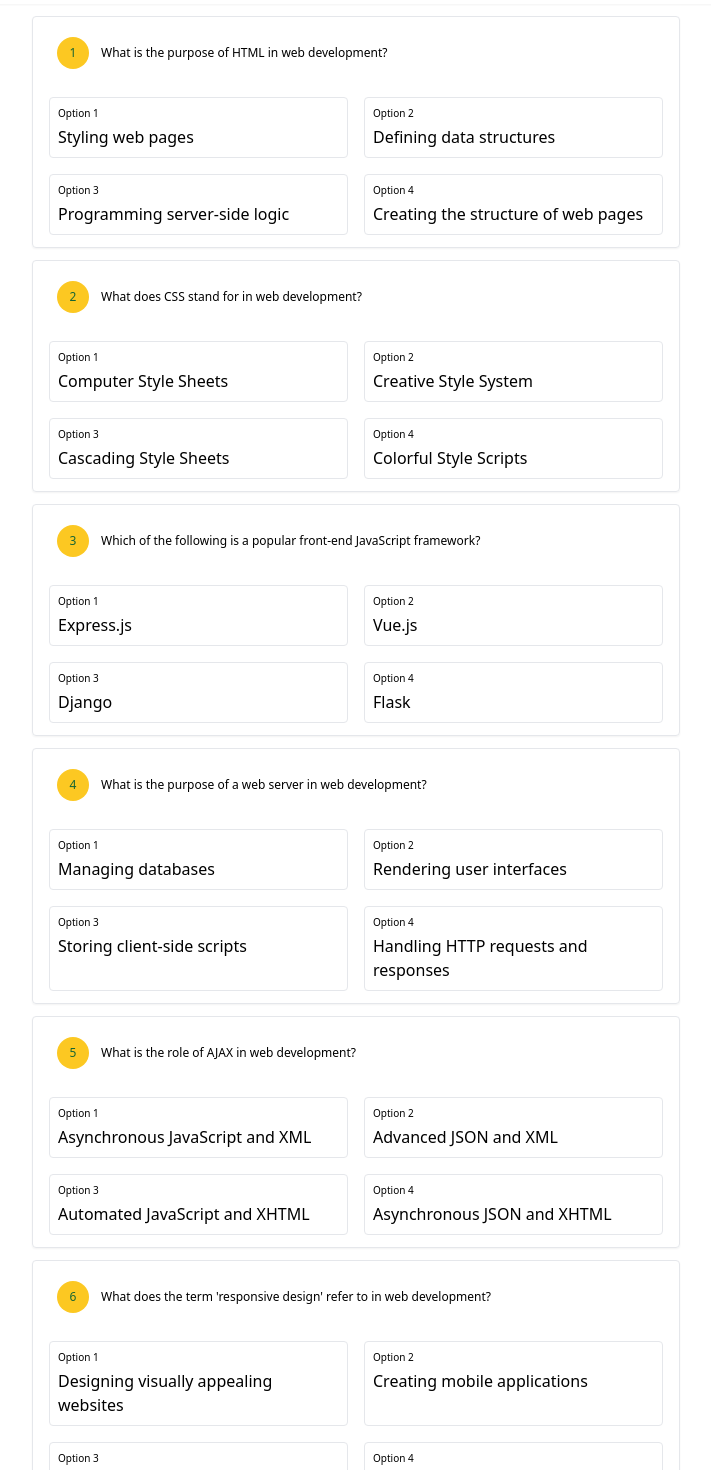
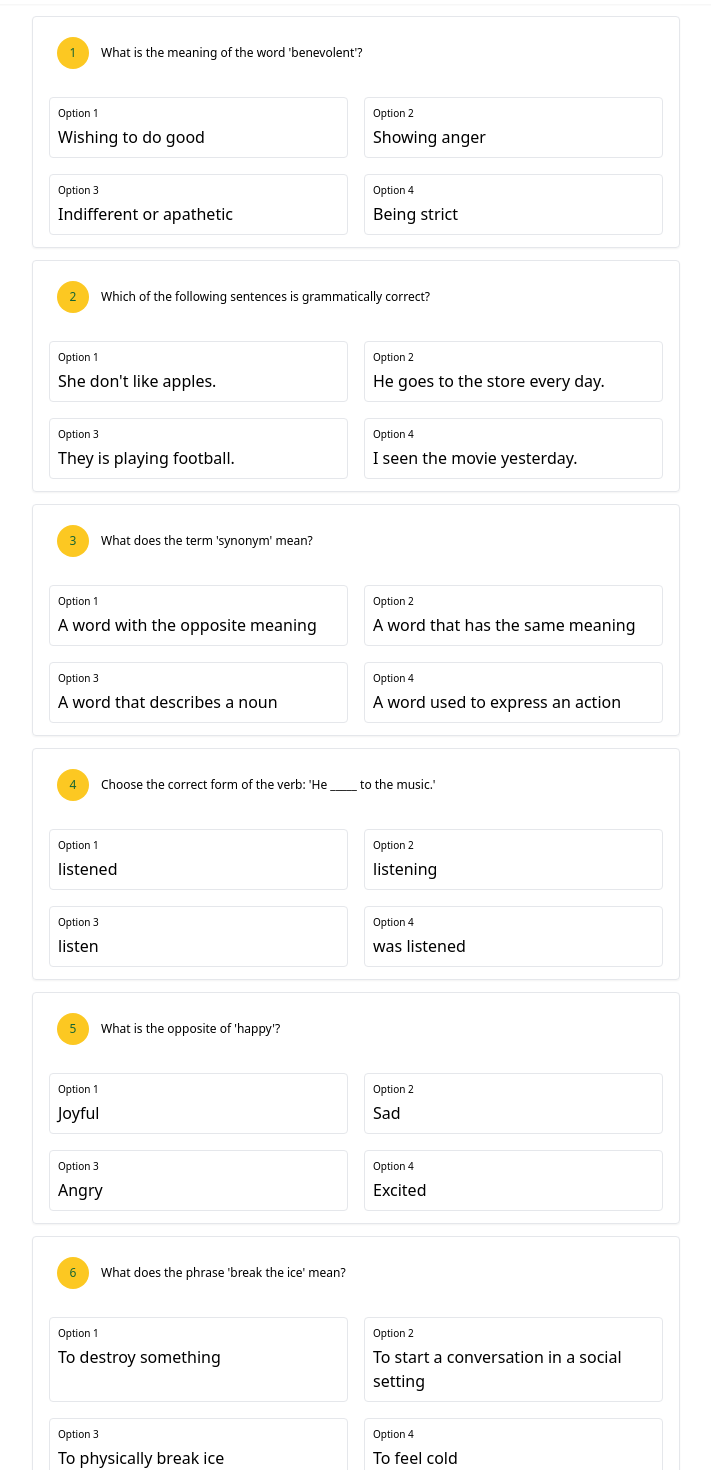
Before and after one commit to PRAVEEN-PR-2004/Quizz-app, a React (Vite) app: page /quiz in a window 1280 px wide. Shown: the part 60-1530 px from the top of the page, without its empty margins (140-851 px from the left). Built offline with nearby package versions, Linux system fonts and the light colour scheme.

Commit message:
change questions

```diff
--- a/public/quiz.json
+++ b/public/quiz.json
@@ -1,69 +1,64 @@
 [
   {
     "id": 1,
-    "question": "What is the purpose of HTML in web development?",
+    "question": "What is the meaning of the word 'benevolent'?",
     "options": [
-      "Styling web pages",
-      "Defining data structures",
-      "Programming server-side logic",
-      "Creating the structure of web pages"
+      "Wishing to do good",
+      "Showing anger",
+      "Indifferent or apathetic",
+      "Being strict"
     ],
-    "answer": "Creating the structure of web pages",
-    "description": "HTML (Hypertext Markup Language) is the standard markup language for creating the structure of web pages. It defines the elements and their arrangement, allowing browsers to interpret and display content on the internet."
+    "answer": "Wishing to do good",
+    "description": "The word 'benevolent' describes someone who is kind and willing to help others."
   },
   {
     "id": 2,
-    "question": "What does CSS stand for in web development?",
+    "question": "Which of the following sentences is grammatically correct?",
     "options": [
-      "Computer Style Sheets",
-      "Creative Style System",
-      "Cascading Style Sheets",
-      "Colorful Style Scripts"
+      "She don't like apples.",
+      "He goes to the store every day.",
+      "They is playing football.",
+      "I seen the movie yesterday."
     ],
-    "answer": "Cascading Style Sheets",
-    "description": "CSS (Cascading Style Sheets) is a style sheet language used for describing the look and formatting of a document written in HTML. It controls the presentation, layout, and design of web pages, including aspects such as colors, fonts, and spacing."
+    "answer": "He goes to the store every day.",
+    "description": "This sentence is correct because it uses the proper subject-verb agreement."
   },
   {
     "id": 3,
-    "question": "Which of the following is a popular front-end JavaScript framework?",
-    "options": ["Express.js", "Vue.js", "Django", "Flask"],
-    "answer": "Vue.js",
-    "description": "Vue.js is a progressive JavaScript framework used for building user interfaces. It is commonly used on the front end to create dynamic and reactive web applications. Vue.js is known for its simplicity and flexibility."
+    "question": "What does the term 'synonym' mean?",
+    "options": [
+      "A word with the opposite meaning",
+      "A word that has the same meaning",
+      "A word that describes a noun",
+      "A word used to express an action"
+    ],
+    "answer": "A word that has the same meaning",
+    "description": "A synonym is a word that has the same or similar meaning as another word."
   },
   {
     "id": 4,
-    "question": "What is the purpose of a web server in web development?",
-    "options": [
-      "Managing databases",
-      "Rendering user interfaces",
-      "Storing client-side scripts",
-      "Handling HTTP requests and responses"
-    ],
-    "answer": "Handling HTTP requests and responses",
-    "description": "A web server is a software or hardware component that handles HTTP (Hypertext Transfer Protocol) requests and responses. It serves web pages to clients, manages communication between clients and servers, and facilitates the processing of dynamic content."
+    "question": "Choose the correct form of the verb: 'He _____ to the music.'",
+    "options": ["listened", "listening", "listen", "was listened"],
+    "answer": "listened",
+    "description": "The correct form is 'listened,' which is the past tense of 'listen.'"
   },
   {
     "id": 5,
-    "question": "What is the role of AJAX in web development?",
-    "options": [
-      "Asynchronous JavaScript and XML",
-      "Advanced JSON and XML",
-      "Automated JavaScript and XHTML",
-      "Asynchronous JSON and XHTML"
-    ],
-    "answer": "Asynchronous JavaScript and XML",
-    "description": "AJAX (Asynchronous JavaScript and XML) is a set of web development techniques used to create asynchronous web applications. It allows data to be retrieved from a server asynchronously in the background, enabling dynamic and responsive user interfaces."
+    "question": "What is the opposite of 'happy'?",
+    "options": ["Joyful", "Sad", "Angry", "Excited"],
+    "answer": "Sad",
+    "description": "The opposite of 'happy' is 'sad,' which describes a feeling of unhappiness."
   },
   {
     "id": 6,
-    "question": "What does the term 'responsive design' refer to in web development?",
+    "question": "What does the phrase 'break the ice' mean?",
     "options": [
-      "Designing visually appealing websites",
-      "Creating mobile applications",
-      "Designing websites that adapt to different screen sizes",
-      "Implementing secure server configurations"
+      "To destroy something",
+      "To start a conversation in a social setting",
+      "To physically break ice",
+      "To feel cold"
     ],
-    "answer": "Designing websites that adapt to different screen sizes",
-    "description": "Responsive design in web development refers to the practice of creating websites that can adapt and provide an optimal viewing experience across various devices and screen sizes, including desktops, tablets, and mobile phones."
+    "answer": "To start a conversation in a social setting",
+    "description": "The phrase 'break the ice' means to initiate conversation in a social situation, often to relieve tension."
   }
 ]
--- a/src/components/Quiz.jsx
+++ b/src/components/Quiz.jsx
@@ -72,7 +72,7 @@ const Quiz = () => {
           ))}
 
           <button
-            className="px-6 py-2 text-white rounded bg-primary"
+            className="px-6 py-2 ml-3.5 text-white rounded bg-primary"
             onClick={handleSubmit}
           >
             Submit Quiz
@@ -81,7 +81,7 @@ const Quiz = () => {
           {/* Reset button */}
           {showResult && (
             <button
-              className="px-6 py-2 mt-4 text-white bg-red-500 rounded"
+              className="px-6 py-2 ml-6 text-white bg-red-500 rounded"
               onClick={handleReset}
             >
               Reset Quiz
```
